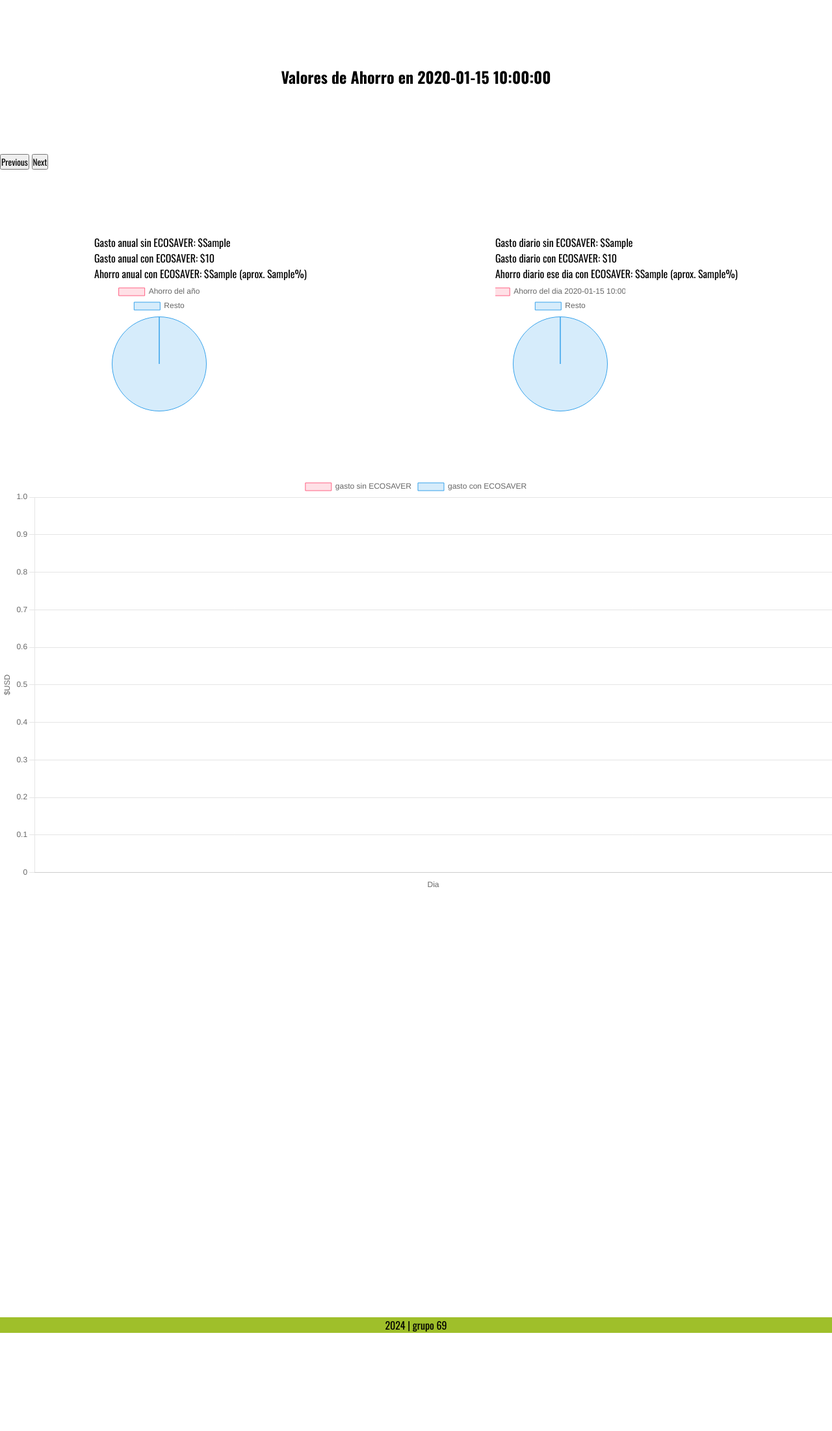
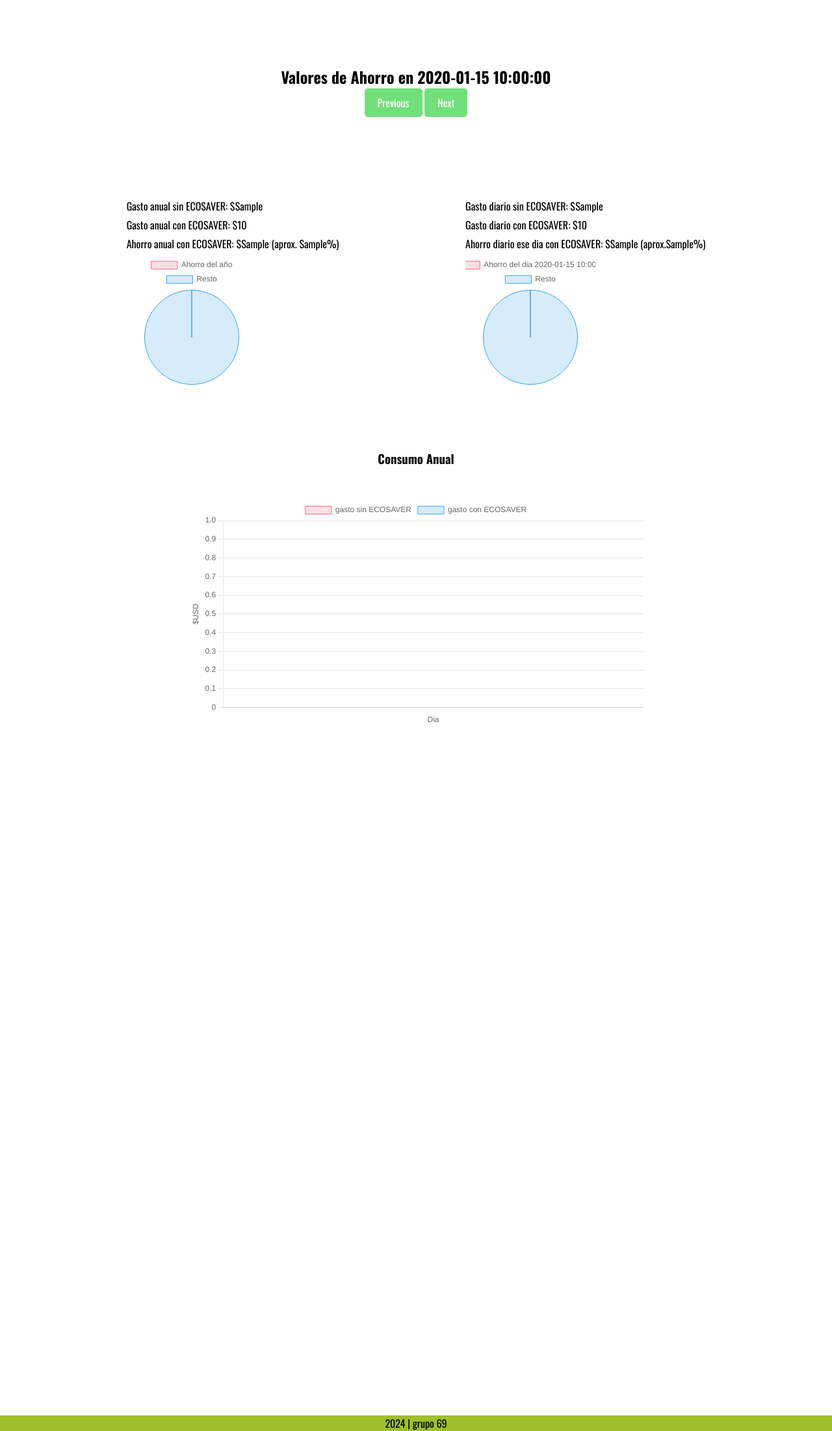
Before and after one commit to dvillas28/ing2030, a Flask app: template templates/ahorro.html in a window 1280 px wide. Shown: the part 120-2322 px from the top of the page at 65% size. Before the commit the page ends 2171 px from the top, so only its background shows below. Run offline with Flask 3, Linux system fonts and the light colour scheme; the template is opened without the code that fills it: most values are stand-ins (such as "Sample title", 1, 10 or a date in 2020); parts of the project's set-up code (start-up, migrations or seed data) failed here and were passed over.

Commit message:
un poco de css

```diff
--- /dev/null
+++ b/static/css/ahorro.css
@@ -0,0 +1,133 @@
+@import url('https://fonts.googleapis.com/css2?family=Oswald:wght@200..700&display=swap');
+
+* {
+  margin: 0;
+  padding: 0;
+  box-sizing: border-box;
+  font-family: "Oswald";
+}
+
+.header {
+  background-color: #9FBF2A;
+  padding: 10px;
+  display: flex;
+  justify-content: space-between;
+  align-items: center;
+}
+
+.logo {
+  display: inline-block;
+  width: 100px;
+  height: 50px;
+
+}
+
+.navbar {
+  text-align: center;
+}
+
+.navbar a {
+  color: white;
+  text-decoration: none;
+  padding: 30px;
+  font-size: 20px;
+  text-align: center;
+}
+
+.navbar a:hover {
+  background-color: #9FBF2A;
+}
+
+/* la parte del medio */
+
+
+.box {
+  display: flex;
+  justify-content: center;
+  margin: 100px 0px;
+}
+
+.col1 {
+  flex-basis: 40%;
+  position: relative;
+}
+
+.button-container {
+  text-align: center;
+  margin-bottom: 20px;
+}
+
+.button {
+  display: inline-block;
+  padding: 10px 20px;
+  background-color: #71df7a;
+  color: white;
+  text-decoration: none;
+  border: none;
+  border-radius: 5px;
+  cursor: pointer;
+  font-size: 16px;
+  transition: background-color 0.3s;
+}
+
+.col1 h2 {
+  text-align: center;
+}
+
+/* grficos de torta */
+
+.box2 {
+  display: flex;
+  justify-content: space-evenly;
+  align-items: center;
+  margin: 100px 0;
+}
+
+.row1 {
+  align-items: center;
+}
+
+.row1 p {
+  margin: 5px 0;
+}
+
+.row2 {
+  align-items: center;
+}
+
+.row2 p {
+  margin: 5px 0;
+}
+
+.pieChart {
+  width: 200px;
+  height: 200px;
+}
+
+.box3 {
+  text-align: center;
+}
+
+.box3 h3 {
+  text-align: center;
+}
+
+.multiLineChart {
+  margin: 50px 0;
+  display: inline-block;
+  height: 700px;
+  width: 700px;
+}
+
+
+
+/* footer */
+
+.footer {
+  background-color: #9FBF2A;
+  align-items: center;
+}
+
+.footer p {
+  text-align: center;
+}
--- a/static/css/home.css
+++ b/static/css/home.css
@@ -36,20 +36,6 @@
 
 .navbar a:hover {
   background-color: #9FBF2A;
-}
-
-.grfico-consumo {
-  margin-top: 100px;
-  width: 700px;
-  height: 500px;
-  border: #9FBF2A;
-}
-
-.iframe-g1 {
-  width: 100%;
-  height: 100%;
-  align-items: center;
-
 }
 
 
--- a/templates/ahorro.html
+++ b/templates/ahorro.html
@@ -6,7 +6,7 @@
   <script src="https://cdn.jsdelivr.net/npm/chart.js"></script>
   <script src="{{ url_for('static', filename='js/grafico.js') }}"></script>
   <title>Home</title>
-  <link rel="stylesheet" href="static/css/home.css">
+  <link rel="stylesheet" href="static/css/ahorro.css">
 </head>
 
 
@@ -19,43 +19,53 @@
     </nav>
   </header>
 
-  <h2 style="text-align: center; margin: 100px 0px;"> Valores de Ahorro en {{ fecha }}</h2>
+  <div class="box">
+    <div class="col1">
+
+      <h2> Valores de Ahorro en {{ fecha }}</h2>
 
       <div class="button-container">
         <button class="button" onclick="window.location.href='/ahorro_dia_{{ dia - 1 }}';">Previous</button>
         <button class="button" onclick="window.location.href='/ahorro_dia_{{ dia + 1 }}';">Next</button>
       </div>
 
-  <div class="ahorros_container">
-    <div class="ahorro_anual">
-      Gasto anual sin ECOSAVER: ${{ gasto_anual }}<br>
-      Gasto anual con ECOSAVER: ${{ gasto_anual - ahorros_anuales['ahorro_anual'] }}<br>
-      Ahorro anual con ECOSAVER: ${{ ahorros_anuales['ahorro_anual'] }} (aprox. {{ ahorros_anuales['ahorro_porcentual']
-      }}%)
+    </div>
+  </div>
+
+  <div class="box2">
+    <div class="row1">
+      <p>Gasto anual sin ECOSAVER: ${{ gasto_anual }}</p>
+      <p>Gasto anual con ECOSAVER: ${{ gasto_anual - ahorros_anuales['ahorro_anual'] }}</p>
+      <p>Ahorro anual con ECOSAVER: ${{ ahorros_anuales['ahorro_anual'] }} (aprox. {{ ahorros_anuales['ahorro_porcentual']}}%)</p>
       <div class="pieChart">
         <canvas id="myChartAnual"></canvas><br>
+      </div>
+    </div>
+
+    <div class="row2">
+      <p>Gasto diario sin ECOSAVER: ${{ gasto_diario }}</p>
+      <p>Gasto diario con ECOSAVER: ${{ (gasto_diario - ahorros_diarios['ahorro_diario'])|round(2) }}</p>
+      <p>Ahorro diario ese dia con ECOSAVER: ${{ ahorros_diarios['ahorro_diario'] }} (aprox.{{ahorros_diarios['ahorro_diario_porcentual']}}%)</p>
+      <div class="pieChart">
+        <canvas id="myChartDiario"></canvas>
+      </div>
+    </div>
 
   </div>
 
+  <div class="box3">
 
-    </div>
-
-    <div class="ahorro_diario">
-      Gasto diario sin ECOSAVER: ${{ gasto_diario }}<br>
-      Gasto diario con ECOSAVER: ${{ (gasto_diario - ahorros_diarios['ahorro_diario'])|round(2) }}<br>
-      Ahorro diario ese dia con ECOSAVER: ${{ ahorros_diarios['ahorro_diario'] }} (aprox.
-      {{ahorros_diarios['ahorro_diario_porcentual']}}%)<br>
-      <div class="pieChart">
-        <canvas id="myChartDiario"></canvas>
-
-      </div>
-    </div>
-  </div>
+    <h3> Consumo Anual</h3>
 
     <div class="multiLineChart">
       <canvas id="myMultiLineChart"></canvas>
     </div>
 
+  </div>
+
+
+
+  <!-- la parte de la logica de los graficos -->
   <script>
 
     createMultiLineChart(elementId = 'myMultiLineChart',
```
Lines whose indentation alone changed are shown as unchanged.
